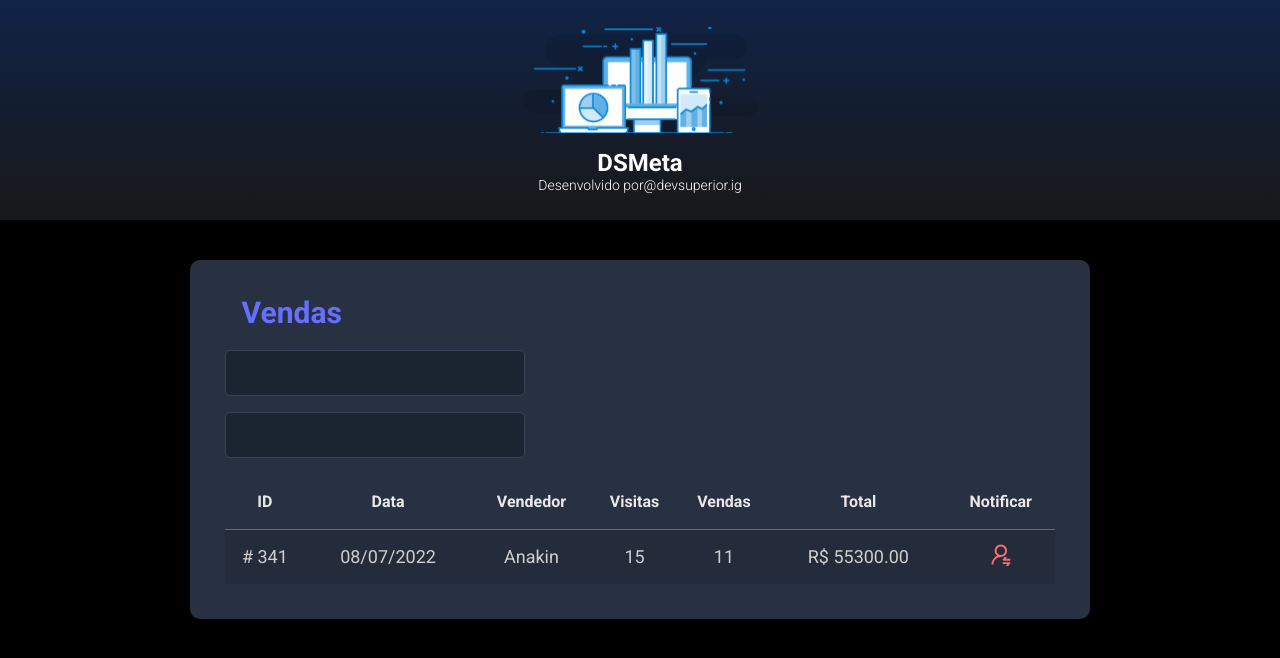
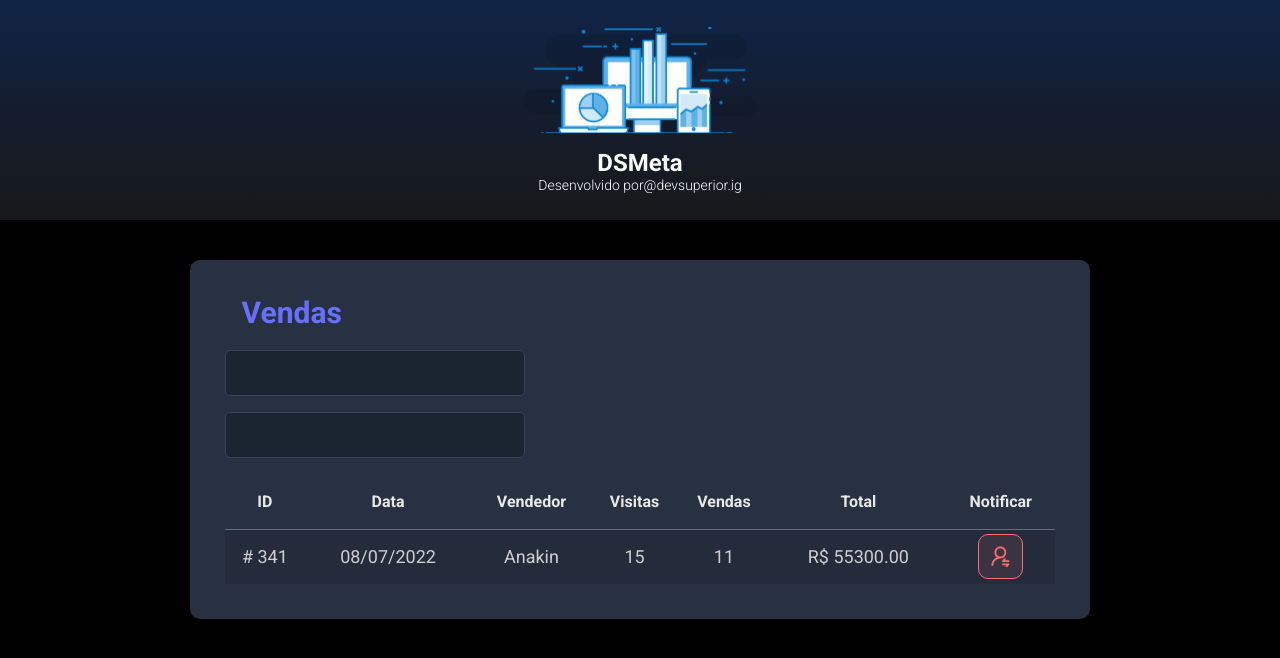
Before and after one commit to anisberto/sds-meta-devsuperior, a React (Vite) app in the folder frontend/: page / in a window 1280 px wide. Shown: the top 658 px of the page. Built offline with nearby package versions, Linux system fonts and the light colour scheme.

Commit message:
Refactory - includ the notification component button on the sales card

```diff
--- a/frontend/src/components/salesCard/index.tsx
+++ b/frontend/src/components/salesCard/index.tsx
@@ -39,9 +39,7 @@ function SalesCard() {
                     <td>R$ 55300.00</td>
                     <td>
                       <div className="dsmeta-red-btn-container">
-                        <div className="dsmeta-red-btn">
-                          <img src={icon} alt="Notificar" />
-                        </div>
+                        <NotificationButton />
                       </div>
                     </td>
                   </tr>
```
